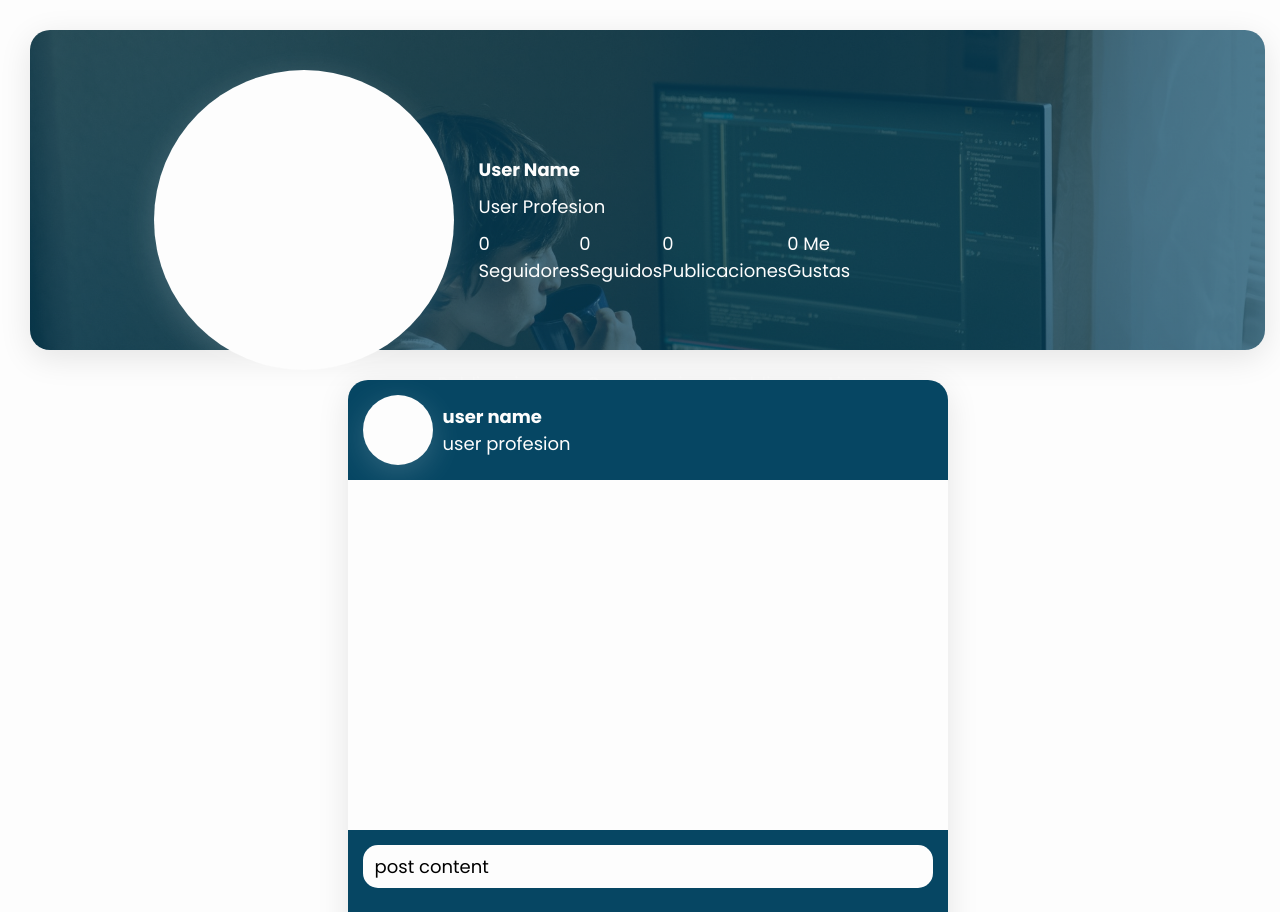
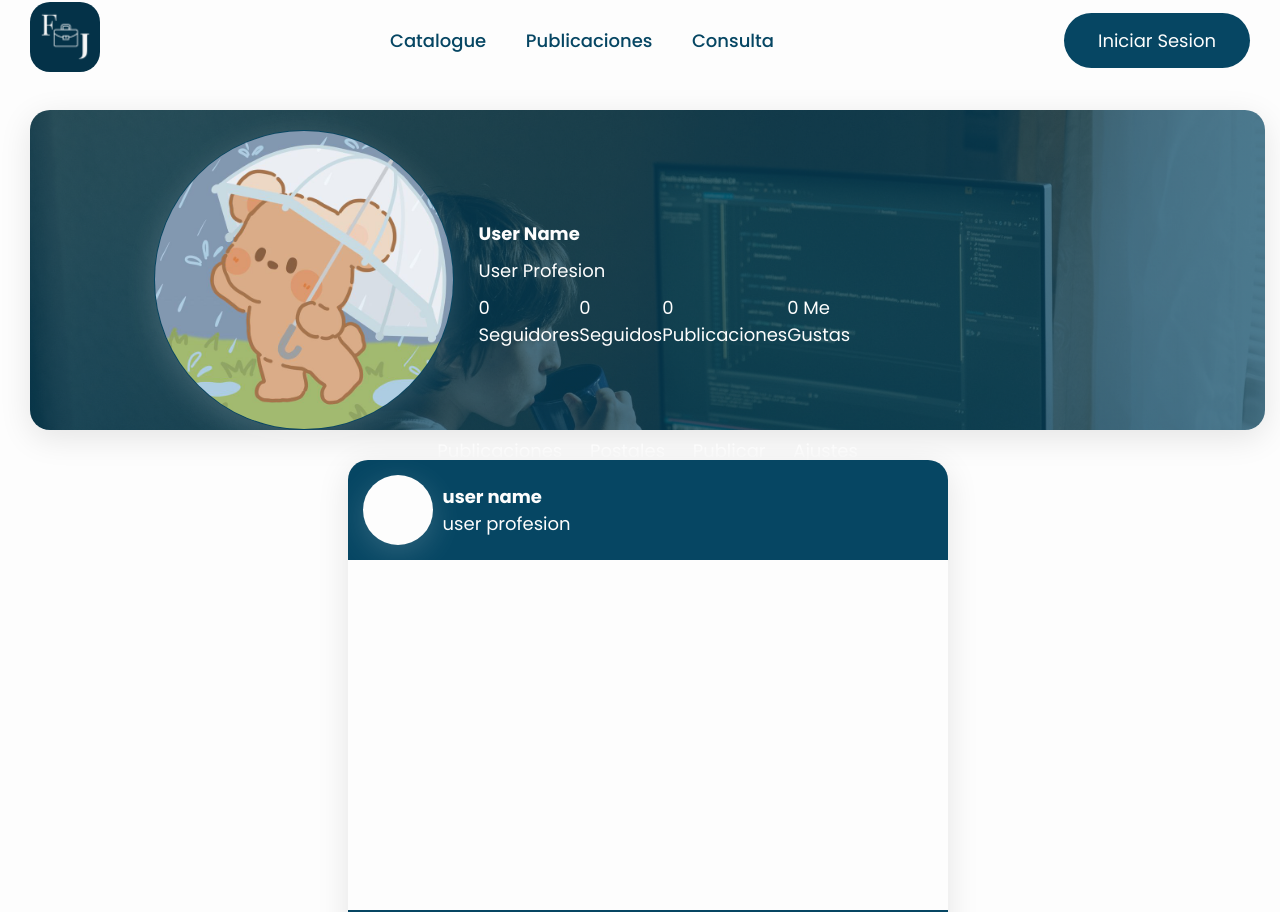
Before and after one commit to ADSI-CELADA/frontend-face-job, a React (Vite) app in the folder client/: page /profile in a window 1280 px wide. Shown: the top 912 px of the page. Built offline with nearby package versions, Linux system fonts and the light colour scheme.

Commit message:
Boton subir perfil

```diff
--- a/client/src/assets/css/style.css
+++ b/client/src/assets/css/style.css
@@ -464,7 +464,7 @@ form button{
     justify-content: space-around;
 }
 .banner{
-    height: 30vh;
+    height: 35vh;
     width: 80%;
     display: flex;
     flex-direction: column;
@@ -473,14 +473,40 @@ form button{
     display: flex;
     gap: 25px;
 }
-.banner-icon{
+.banner-icon img{
     background:var(--color-blanco);
+    border: #064663 1px solid;
     background-position: center;
     background-size: cover;
     width: 300px;
     height: 300px;
     border-radius: 50%;
     box-shadow: 0 8px 32px 0 rgba(255, 255, 255, 0.171);
+}
+.banner-icon-cape{
+    background-color: #0646631a;
+    background-position: center;
+    background-size: cover;
+    position: absolute;
+    top:0;
+    margin-top: 15      0px;
+    display: flex;
+    justify-content: center;
+    align-items: center;
+    opacity: 0;
+    visibility: hidden;
+    width: 300px;
+    height: 300px;
+    border-radius: 50%;
+    box-shadow: 0 8px 32px 0 rgba(255, 255, 255, 0.171);
+}
+.banner-icon:hover> .banner-icon-cape{
+    opacity: 1;
+    visibility: visible;
+}
+.banner-icon-cape a{
+    font-size: 100px;
+    text-decoration: none;
 }
 .banner-info{
     color: var(--color-blanco);
@@ -557,10 +583,18 @@ form button{
     height: 350px;
 }
 .post-content{
-    background: var(--color-blanco);
+    display: flex;
+    justify-content: center;
+}
+.post-content input{
     padding: 8px 12px;
     border-radius:15px;
     margin: 15px;
+    width: 550px;
+    border: none;
+}
+.post-content input:focus{
+    outline: none;
 }
 .post-stats{
     align-items: center;
--- a/client/src/components/Profile/Banner.jsx
+++ b/client/src/components/Profile/Banner.jsx
@@ -1,11 +1,17 @@
 import React from 'react'
+import icon from '../../assets/img/bear.jpg'
 
 export const Banner = () => {
   return (
     <section className="bnr">
         <div className="banner">
             <section>
-                <div className="banner-icon"></div>
+                <div className="banner-icon">
+                    <img src={icon} alt="icon"/>
+                    <div className="banner-icon-cape">
+                        <a href="/">📷</a>
+                    </div>
+                </div>
                     <div className="banner-info">
                         <h2>User Name</h2>
                         <p>User Profesion</p>
@@ -23,7 +29,7 @@ export const Banner = () => {
                 <nav>
                     <ul>
                         <li><a href="">Publicaciones</a></li>
-                        <li><a href="">Comentarios</a></li>
+                        <li><a href="">Postales</a></li>
                         <li><a href="">Publicar</a></li>
                         <li><a href="">Ajustes</a></li>
                     </ul>
--- a/client/src/components/Profile/Post.jsx
+++ b/client/src/components/Profile/Post.jsx
@@ -13,7 +13,7 @@ export const Post = () => {
             </div>
             <div className="post-img"></div>
             <div className="post-content">
-                <p>post content</p>
+                <input type="text" placeholder='Post commnet'/>
             </div>
             <div className="post-stats">
                 <div className="post-like">❤</div>
--- a/client/src/pages/Profile.jsx
+++ b/client/src/pages/Profile.jsx
@@ -1,10 +1,12 @@
 import React from 'react'
+import { Navbar } from '../components/Header/Navbar'
 import { Banner } from '../components/Profile/Banner'
 import { Post } from '../components/Profile/Post'
 
 export const Profile = () => {
   return (
     <>
+      <Navbar/>
       <Banner/>
       <Post/>
       <Post/>
```
